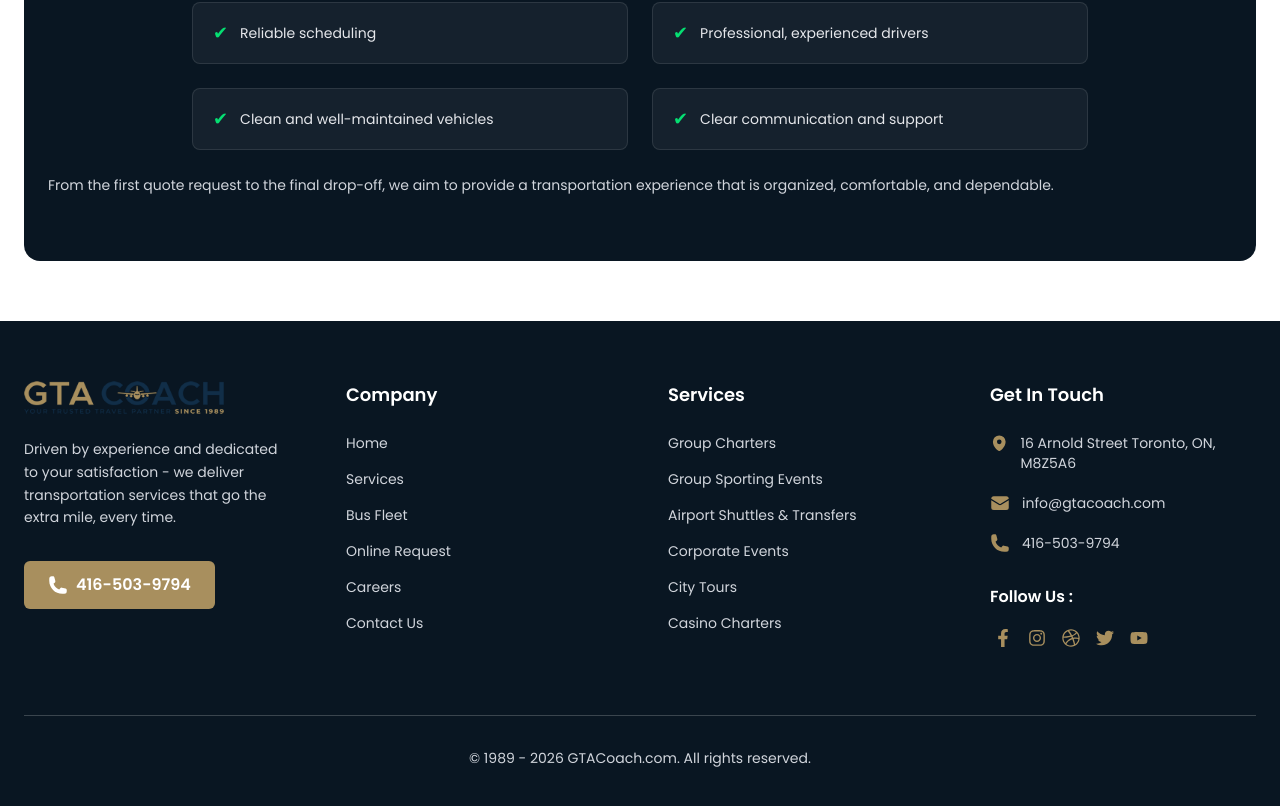
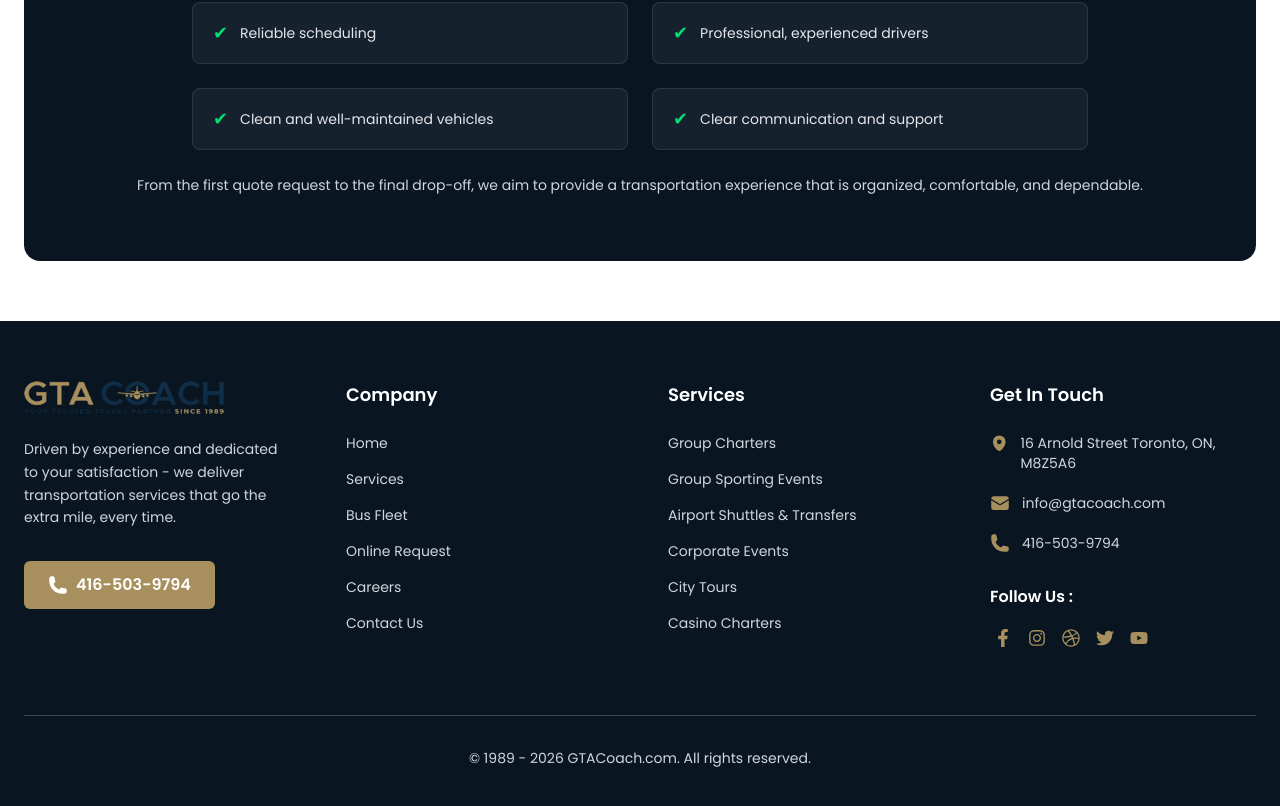
Before and after one commit to ashutosh2801/gtacoach, a Next.js app: page /about-us in a window 1280 px wide. Shown: the part 3050-3856 px from the top of the page. Built offline with nearby package versions, Linux system fonts and the light colour scheme.

Commit message:
5mar changes-3

```diff
--- a/app/about-us/AboutUs.jsx
+++ b/app/about-us/AboutUs.jsx
@@ -250,7 +250,7 @@ Our approach is simple: combine well-maintained vehicles, experienced drivers, a
 
                 </div>
 
-                <p className="text-gray-300 mt-6 text-sm leading-relaxed">From the first quote request to the final drop-off, we aim to provide a transportation experience that is organized, comfortable, and dependable.</p>
+                <p className="text-gray-300 mt-6 text-sm leading-relaxed text-center">From the first quote request to the final drop-off, we aim to provide a transportation experience that is organized, comfortable, and dependable.</p>
 
                 </div>
 
```
